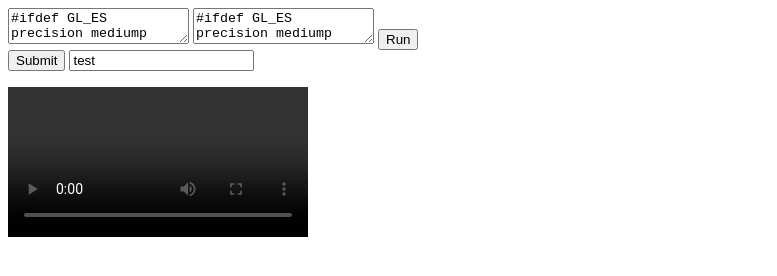
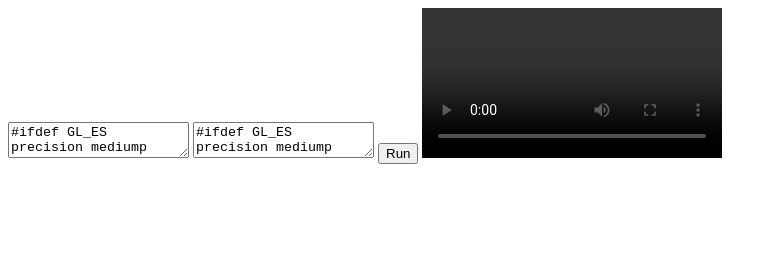
Before and after one commit to kjunichi/glsl2hls, a plain HTML site: page static/index.html in a window 1280 px wide. Shown: the whole page, without its empty margins (0-777 px from the left). Drawn offline with Linux system fonts and the light colour scheme.

Commit message:
Update index.html

```diff
--- a/static/index.html
+++ b/static/index.html
@@ -19,11 +19,7 @@ void main() {
 }
   </textarea>
   <button id="btnRun">Run</button>
+  <video id="out" autoplay="true" controls="true"></video>
   <script src="main.js"></script>
-  <form method="POST" action="/glsl">
-    <input type="submit">
-    <input type="text" name="p1" value="test">
-  </form>
-  <video id="out" autoplay="true" controls="true"></video>
 </body>
 </html>
```
